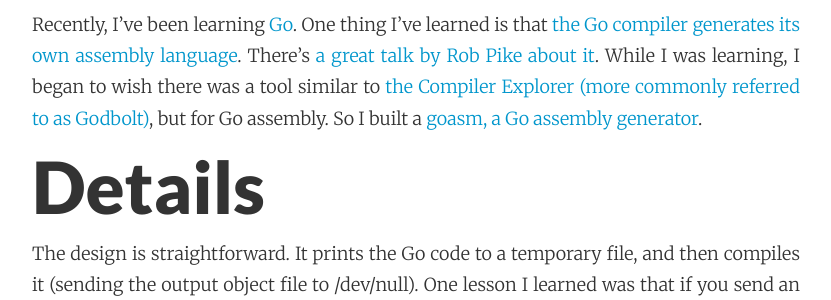
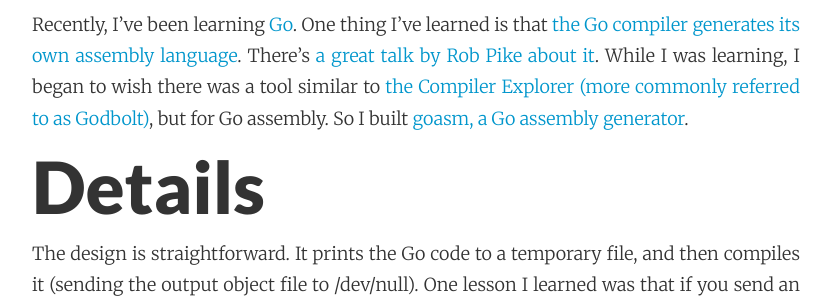
Before and after one commit to spratt/spratt.github.io, a Jekyll site: the page built from _posts/2017-02-02-goasm.markdown, in a window 1280 px wide. Shown: the part 329-629 px from the top of the page, without its empty margins (224-1055 px from the left). Built offline with Jekyll 4.4.1, drawn with Linux system fonts in a browser that asks for light colours.

```diff
--- a/_posts/2017-02-02-goasm.markdown
+++ b/_posts/2017-02-02-goasm.markdown
@@ -5,7 +5,7 @@ layout: post
 tags: [go, golang, Assembly, asm, goasm]
 ---
 
-Recently, I've been learning [Go](https://golang.org/).  One thing I've learned is that [the Go compiler generates its own assembly language](https://golang.org/doc/asm).  There's [a great talk by Rob Pike about it](https://www.youtube.com/watch?v=KINIAgRpkDA).  While I was learning, I began to wish there was a tool similar to [the Compiler Explorer (more commonly referred to as Godbolt)](https://godbolt.org/), but for Go assembly.  So I built a [goasm, a Go assembly generator](https://goasm.herokuapps.com).
+Recently, I've been learning [Go](https://golang.org/).  One thing I've learned is that [the Go compiler generates its own assembly language](https://golang.org/doc/asm).  There's [a great talk by Rob Pike about it](https://www.youtube.com/watch?v=KINIAgRpkDA).  While I was learning, I began to wish there was a tool similar to [the Compiler Explorer (more commonly referred to as Godbolt)](https://godbolt.org/), but for Go assembly.  So I built [goasm, a Go assembly generator](https://goasm.herokuapps.com).
 
 # Details
 
```
